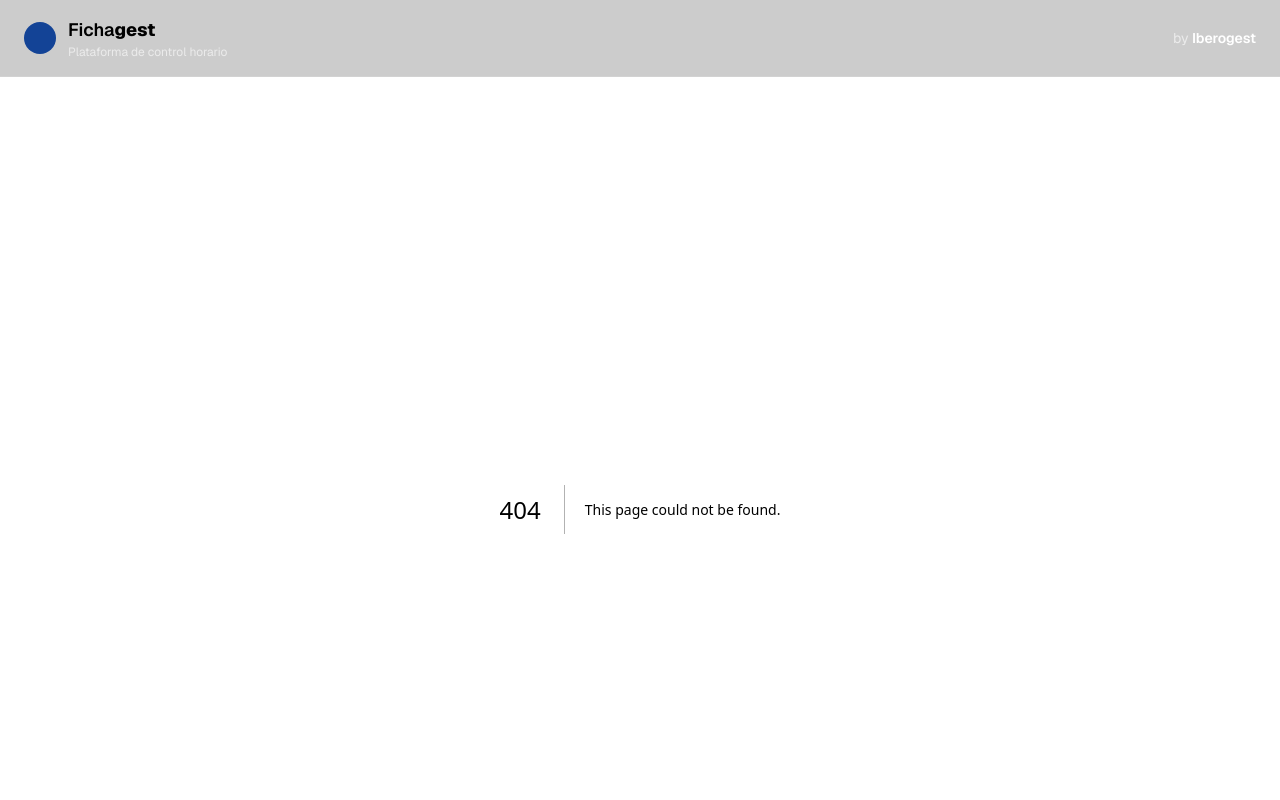
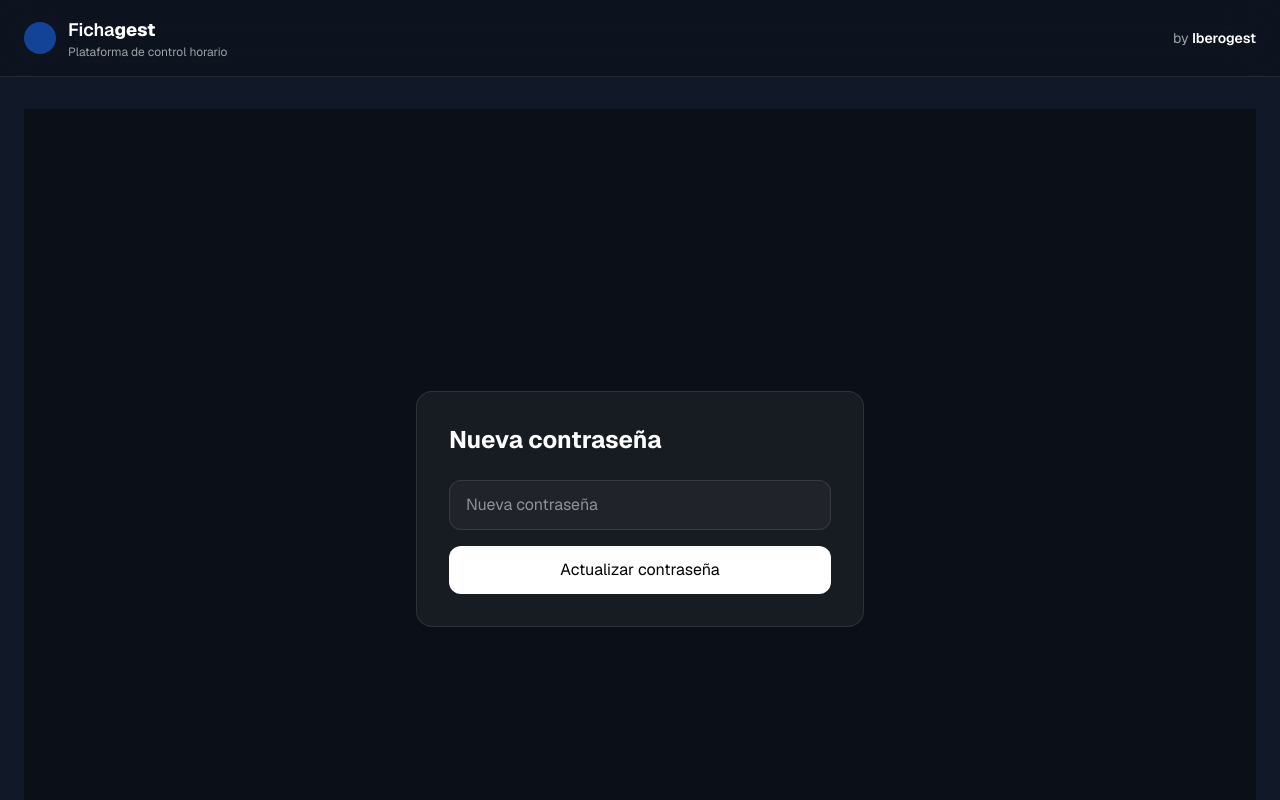
Before and after one commit to adriangonzalezf21-art/fichagest-app, a Next.js app: page /update-password in a window 1280 px wide. Before the commit this address had no page. Shown: the top 800 px of the page. Built offline with nearby package versions, Linux system fonts and the light colour scheme; no server answers.

Commit message:
add password reset flow

```diff
--- /dev/null
+++ b/app/forgot-password/page.tsx
@@ -0,0 +1,57 @@
+"use client";
+export const dynamic = "force-dynamic";
+
+import { useState } from "react";
+import { supabase } from "@/lib/supabaseClient";
+
+export default function ForgotPasswordPage() {
+  const [email, setEmail] = useState("");
+  const [loading, setLoading] = useState(false);
+  const [msg, setMsg] = useState<string | null>(null);
+  const [error, setError] = useState<string | null>(null);
+
+  const handleReset = async () => {
+    setLoading(true);
+    setMsg(null);
+    setError(null);
+
+    const { error } = await supabase.auth.resetPasswordForEmail(email, {
+      redirectTo: "https://fichagest.iberogest.com/update-password",
+    });
+
+    if (error) {
+      setError(error.message);
+    } else {
+      setMsg("Revisa tu email para cambiar la contraseña.");
+    }
+
+    setLoading(false);
+  };
+
+  return (
+    <main className="min-h-screen bg-[#0B0F17] flex items-center justify-center text-white p-6">
+      <div className="w-full max-w-md rounded-2xl border border-white/10 bg-white/[0.05] p-8">
+        <h1 className="text-2xl font-bold mb-6">Recuperar contraseña</h1>
+
+        {msg && <div className="mb-4 text-green-400">{msg}</div>}
+        {error && <div className="mb-4 text-red-400">{error}</div>}
+
+        <input
+          type="email"
+          placeholder="tuemail@empresa.com"
+          className="w-full mb-4 px-4 py-3 rounded-xl bg-white/[0.04] border border-white/10"
+          value={email}
+          onChange={(e) => setEmail(e.target.value)}
+        />
+
+        <button
+          onClick={handleReset}
+          disabled={loading}
+          className="w-full bg-white text-black py-3 rounded-xl"
+        >
+          {loading ? "Enviando..." : "Enviar enlace"}
+        </button>
+      </div>
+    </main>
+  );
+}
--- /dev/null
+++ b/app/update-password/page.tsx
@@ -0,0 +1,87 @@
+"use client";
+export const dynamic = "force-dynamic";
+
+import { useEffect, useState } from "react";
+import { supabase } from "@/lib/supabaseClient";
+import { useRouter } from "next/navigation";
+
+export default function UpdatePasswordPage() {
+  const router = useRouter();
+
+  const [password, setPassword] = useState("");
+  const [loading, setLoading] = useState(false);
+  const [error, setError] = useState<string | null>(null);
+  const [msg, setMsg] = useState<string | null>(null);
+
+  useEffect(() => {
+    const handleSession = async () => {
+      const hash = window.location.hash.replace("#", "");
+      const params = new URLSearchParams(hash);
+
+      const access_token = params.get("access_token");
+      const refresh_token = params.get("refresh_token");
+
+      if (access_token && refresh_token) {
+        await supabase.auth.setSession({
+          access_token,
+          refresh_token,
+        });
+      }
+    };
+
+    handleSession();
+  }, []);
+
+  const handleUpdate = async () => {
+    setLoading(true);
+    setError(null);
+
+    if (password.length < 6) {
+      setError("Mínimo 6 caracteres");
+      setLoading(false);
+      return;
+    }
+
+    const { error } = await supabase.auth.updateUser({
+      password,
+    });
+
+    if (error) {
+      setError(error.message);
+    } else {
+      setMsg("Contraseña actualizada");
+      setTimeout(() => {
+        router.push("/login");
+      }, 1500);
+    }
+
+    setLoading(false);
+  };
+
+  return (
+    <main className="min-h-screen bg-[#0B0F17] flex items-center justify-center text-white p-6">
+      <div className="w-full max-w-md rounded-2xl border border-white/10 bg-white/[0.05] p-8">
+        <h1 className="text-2xl font-bold mb-6">Nueva contraseña</h1>
+
+        {msg && <div className="mb-4 text-green-400">{msg}</div>}
+        {error && <div className="mb-4 text-red-400">{error}</div>}
+
+        <input
+          type="password"
+          placeholder="Nueva contraseña"
+          className="w-full mb-4 px-4 py-3 rounded-xl bg-white/[0.04] border border-white/10"
+          value={password}
+          onChange={(e) => setPassword(e.target.value)}
+        />
+
+        <button
+          onClick={handleUpdate}
+          disabled={loading}
+          className="w-full bg-white text-black py-3 rounded-xl"
+        >
+          {loading ? "Guardando..." : "Actualizar contraseña"}
+        </button>
+      </div>
+    </main>
+  );
+}
```
